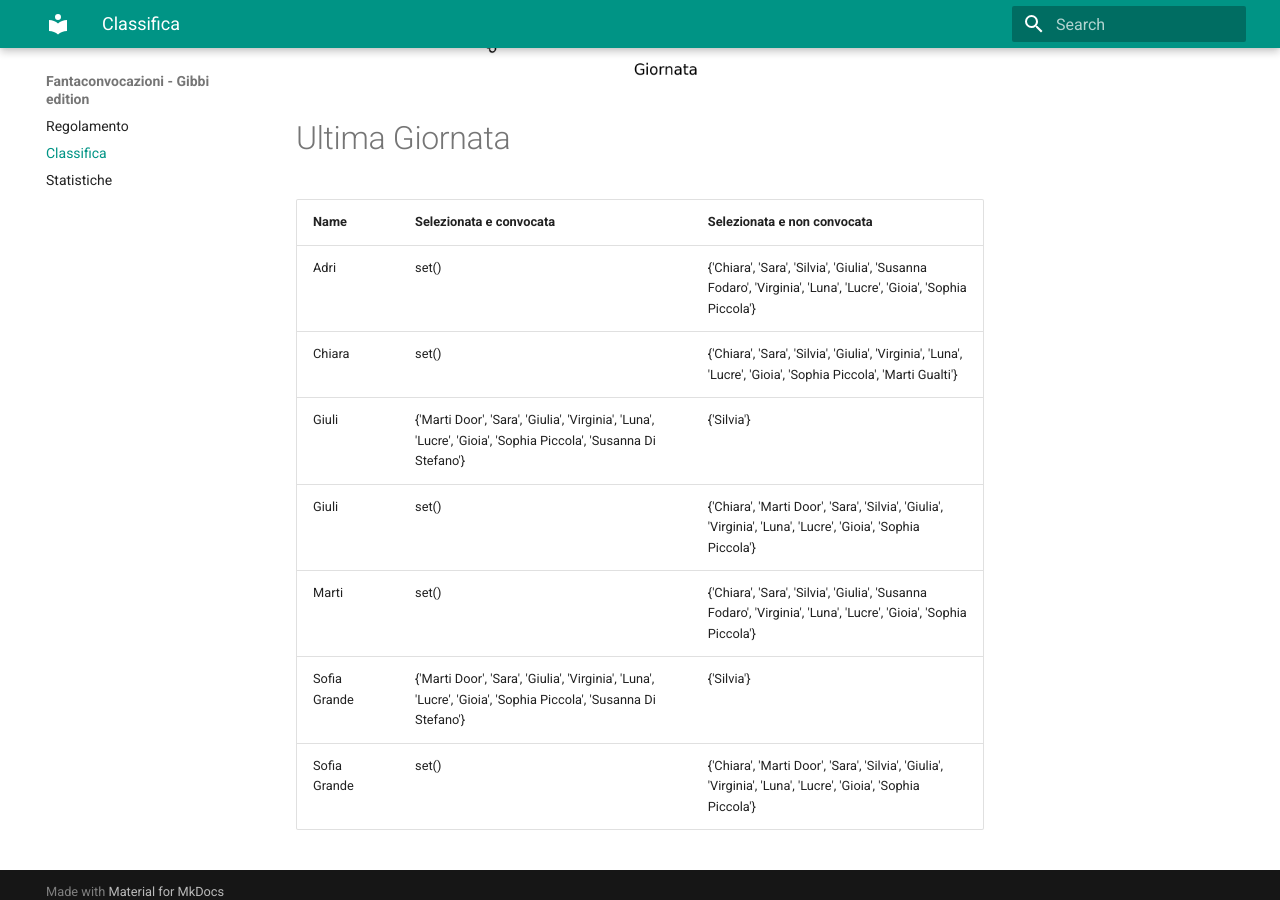
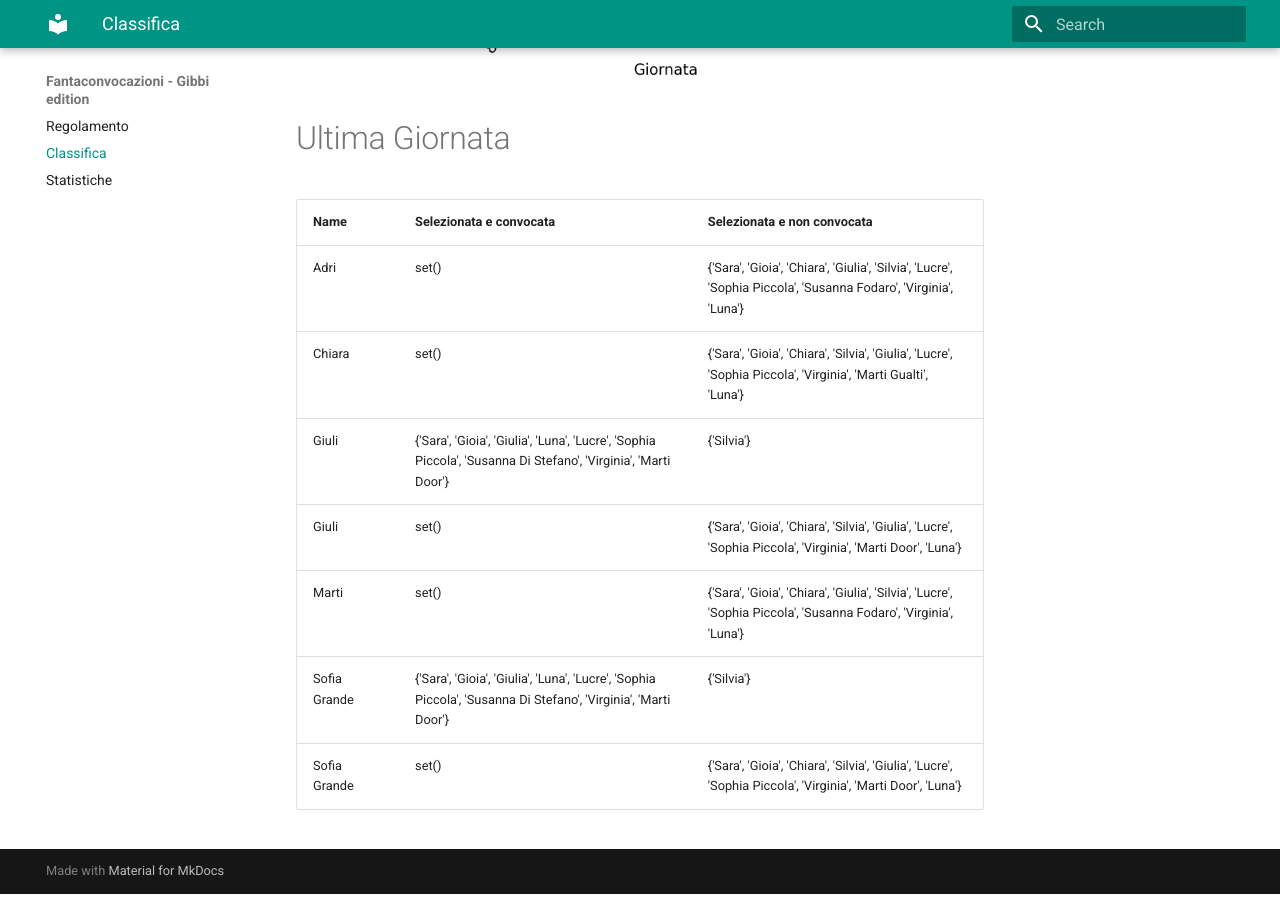
Before and after one commit to martinig94/fantagibbi, an MkDocs documentation site: the page built from docs/Classifica.md, in a window 1280 px wide and 900 px high, scrolled down 1030 px. Built offline with MkDocs 1.6.1 and Material for MkDocs 9.7.7, drawn with Linux system fonts in a browser that asks for light colours.

Commit message:
Auto-update from main.py

```diff
--- a/docs/Classifica.md
+++ b/docs/Classifica.md
@@ -18,11 +18,11 @@
 <!-- START_TABLE CORRECT -->
 | Name         | Selezionata e convocata                                                                                        | Selezionata e non convocata                                                                                      |
 |:-------------|:---------------------------------------------------------------------------------------------------------------|:-----------------------------------------------------------------------------------------------------------------|
-| Adri         | set()                                                                                                          | {'Chiara', 'Sara', 'Silvia', 'Giulia', 'Susanna Fodaro', 'Virginia', 'Luna', 'Lucre', 'Gioia', 'Sophia Piccola'} |
-| Chiara       | set()                                                                                                          | {'Chiara', 'Sara', 'Silvia', 'Giulia', 'Virginia', 'Luna', 'Lucre', 'Gioia', 'Sophia Piccola', 'Marti Gualti'}   |
-| Giuli        | {'Marti Door', 'Sara', 'Giulia', 'Virginia', 'Luna', 'Lucre', 'Gioia', 'Sophia Piccola', 'Susanna Di Stefano'} | {'Silvia'}                                                                                                       |
-| Giuli        | set()                                                                                                          | {'Chiara', 'Marti Door', 'Sara', 'Silvia', 'Giulia', 'Virginia', 'Luna', 'Lucre', 'Gioia', 'Sophia Piccola'}     |
-| Marti        | set()                                                                                                          | {'Chiara', 'Sara', 'Silvia', 'Giulia', 'Susanna Fodaro', 'Virginia', 'Luna', 'Lucre', 'Gioia', 'Sophia Piccola'} |
-| Sofia Grande | {'Marti Door', 'Sara', 'Giulia', 'Virginia', 'Luna', 'Lucre', 'Gioia', 'Sophia Piccola', 'Susanna Di Stefano'} | {'Silvia'}                                                                                                       |
-| Sofia Grande | set()                                                                                                          | {'Chiara', 'Marti Door', 'Sara', 'Silvia', 'Giulia', 'Virginia', 'Luna', 'Lucre', 'Gioia', 'Sophia Piccola'}     |
+| Adri         | set()                                                                                                          | {'Sara', 'Gioia', 'Chiara', 'Giulia', 'Silvia', 'Lucre', 'Sophia Piccola', 'Susanna Fodaro', 'Virginia', 'Luna'} |
+| Chiara       | set()                                                                                                          | {'Sara', 'Gioia', 'Chiara', 'Silvia', 'Giulia', 'Lucre', 'Sophia Piccola', 'Virginia', 'Marti Gualti', 'Luna'}   |
+| Giuli        | {'Sara', 'Gioia', 'Giulia', 'Luna', 'Lucre', 'Sophia Piccola', 'Susanna Di Stefano', 'Virginia', 'Marti Door'} | {'Silvia'}                                                                                                       |
+| Giuli        | set()                                                                                                          | {'Sara', 'Gioia', 'Chiara', 'Silvia', 'Giulia', 'Lucre', 'Sophia Piccola', 'Virginia', 'Marti Door', 'Luna'}     |
+| Marti        | set()                                                                                                          | {'Sara', 'Gioia', 'Chiara', 'Giulia', 'Silvia', 'Lucre', 'Sophia Piccola', 'Susanna Fodaro', 'Virginia', 'Luna'} |
+| Sofia Grande | {'Sara', 'Gioia', 'Giulia', 'Luna', 'Lucre', 'Sophia Piccola', 'Susanna Di Stefano', 'Virginia', 'Marti Door'} | {'Silvia'}                                                                                                       |
+| Sofia Grande | set()                                                                                                          | {'Sara', 'Gioia', 'Chiara', 'Silvia', 'Giulia', 'Lucre', 'Sophia Piccola', 'Virginia', 'Marti Door', 'Luna'}     |
 <!-- END_TABLE CORRECT -->
```
